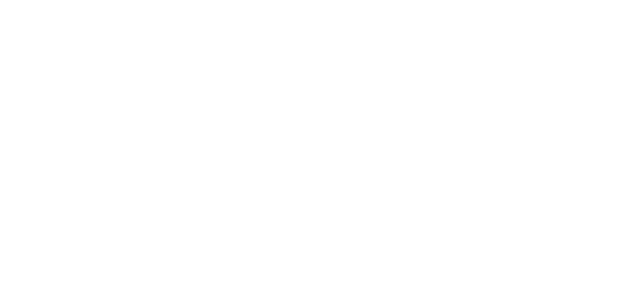
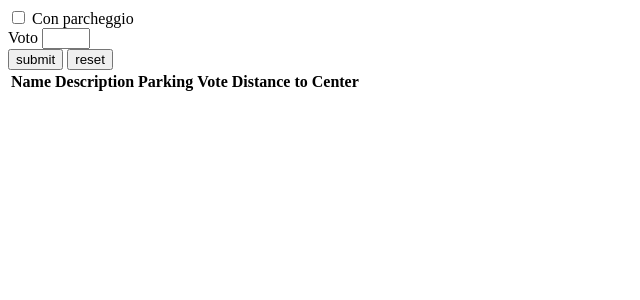
Before and after one commit to Murru00/php-hotel, a PHP site: page / in a window 1280 px wide. Before the commit the part shown is empty. Shown: the top 300 px of the page, without its empty margins (0-640 px from the left). Run offline with PHP 8.4, Linux system fonts and the light colour scheme; data that the repository does not hold is empty.

Commit message:
add table

```diff
--- a/index.php
+++ b/index.php
@@ -7,6 +7,72 @@
     <title>Hotel</title>
 </head>
 <body>
+<body>
+    <div class="container mt-5">
+        <div class="card mt-5">
+            <div class="card-body">
+                <form action="index.php" method="GET">
+                    <div class="form-check">
+                        <input class="form-check-input" type="checkbox" name="check-parking" id="check-parking"
+                            <?= $filter_parking ? 'checked' : '' ?>>
+                        <label class="form-check-label" for="check-parking">
+                            Con parcheggio
+                        </label>
+                    </div>
+
+                    <div class="mb-3">
+                        <label for="filter-vote" class="form-label">Voto</label>
+                        <input type="number" name="filter-vote" class="form-control" id="filter-vote" min="1" max="5"
+                            <?= $filter_vote ? 'checked' : '' ?>>
+                    </div>
+
+                    <button class="btn btn-primary mx-2">submit</button>
+                    <input type="reset" class="btn btn-warning mx-2" value="reset"> </input>
+
+
+                </form>
+            </div>
+        </div>
+
+
+        <table class="table mx-5 mt-5 border">
+            <thead>
+                <tr>
+                    <th class="scope border">Name</th>
+                    <th class="scope border">Description</th>
+                    <th class="scope border">Parking</th>
+                    <th class="scope border">Vote</th>
+                    <th class="scope border">Distance to Center</th>
+                </tr>
+            </thead>
+
+            <tbody class="border">
+                <?php foreach ($hotels as $hotel): ?>
+                    <tr class="">
+                        <td class="border">
+                            <?php echo $hotel["name"] ?>
+                        </td>
+                        <td class="border">
+                            <?php echo $hotel["description"] ?>
+                        </td>
+                        <td class="border">
+                            <?php echo $hotel['parking'] ? 'yes' : 'no' ?>
+                        </td>
+                        <td class="border">
+                            <?php echo $hotel["vote"] ?>
+                        </td>
+                        <td class="border">
+                            <?php echo $hotel["distance_to_center"] . " " . "km" ?>
+                        </td>
+
+                    </tr>
+                <?php endforeach ?>
+
+            </tbody>
+
+        </table>
+    </div>
+</body>
 
 </body>
 </html>
```
